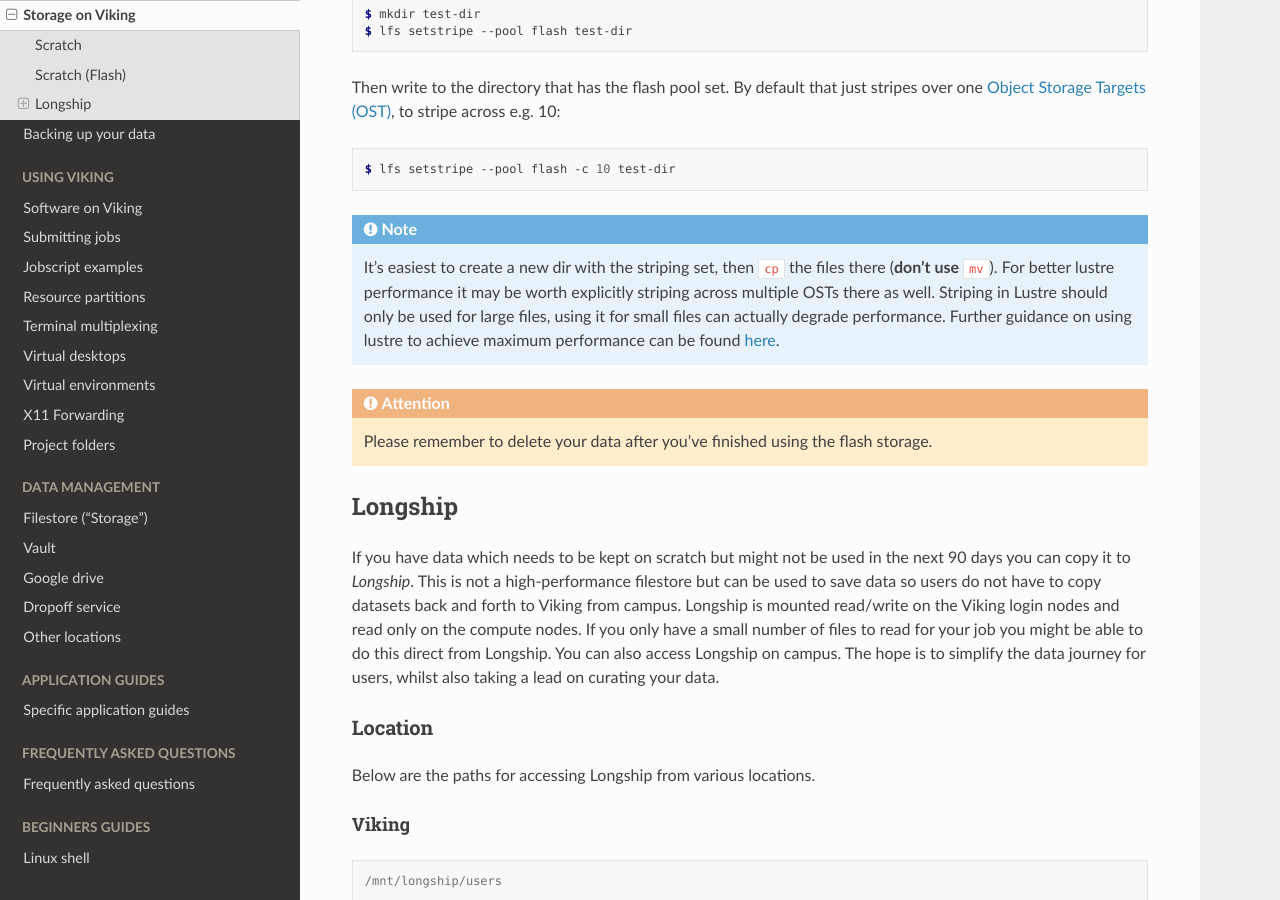
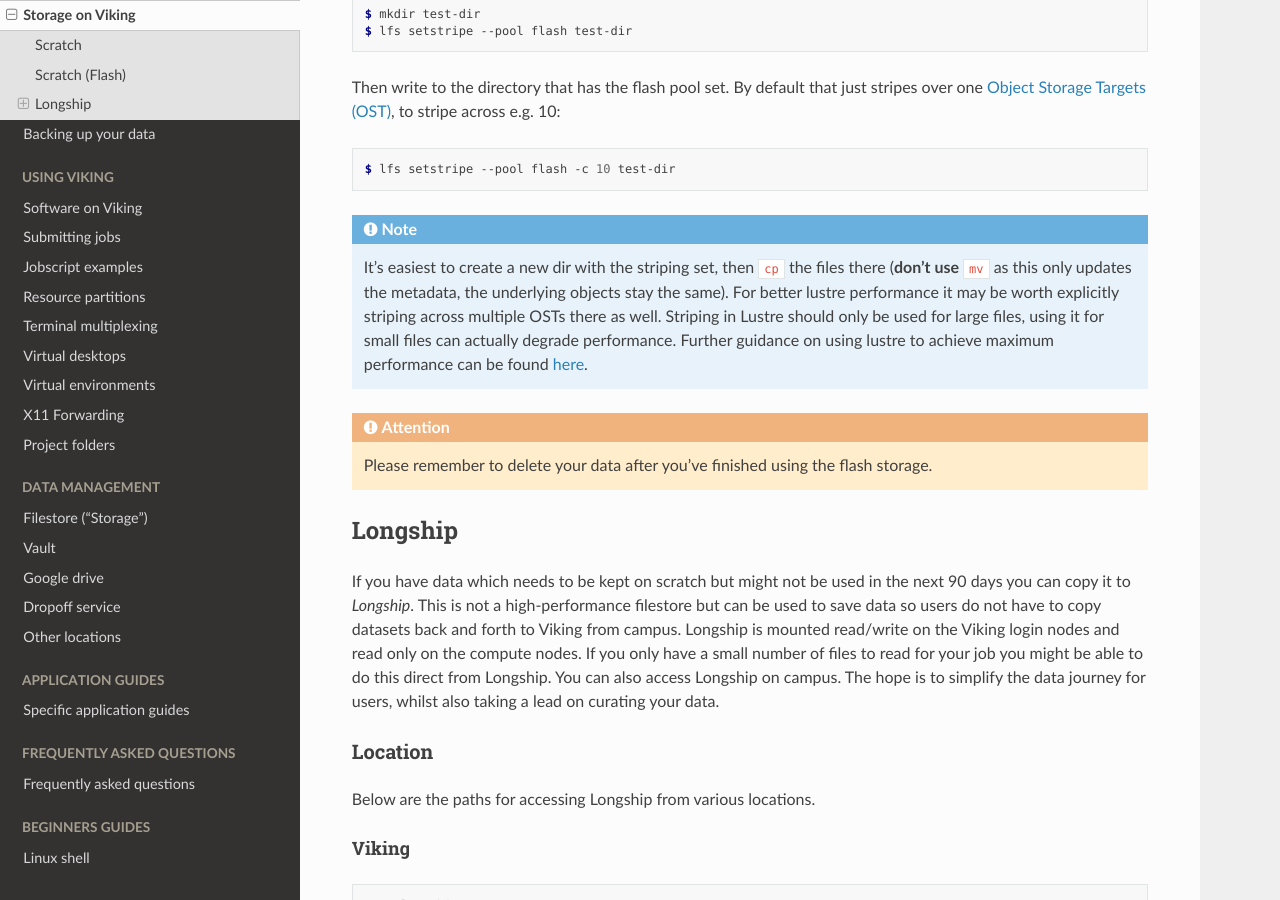
Before and after one commit to university-of-york/research-it-documentation, a Sphinx documentation site: the page built from docs/source/getting_started/storage_on_viking.rst, in a window 1280 px wide and 900 px high, scrolled down 1192 px. Built offline with Sphinx 7.4.7 and the Read the Docs theme 2.0.0, drawn with Linux system fonts in a browser that asks for light colours.

Commit message:
add detail for striping and not using 'mv'

```diff
--- a/docs/source/getting_started/storage_on_viking.rst
+++ b/docs/source/getting_started/storage_on_viking.rst
@@ -67,7 +67,7 @@
 
 .. note::
 
-    It's easiest to create a new dir with the striping set, then ``cp`` the files there (**don't use** ``mv``). For better lustre performance it may be worth explicitly striping across multiple OSTs there as well. Striping in Lustre should only be used for large files, using it for small files can actually degrade performance. Further guidance on using lustre to achieve maximum performance can be found `here <https://oit.utk.edu/hpsc/lustre-striping-guide/>`_.
+    It's easiest to create a new dir with the striping set, then ``cp`` the files there (**don't use** ``mv`` as this only updates the metadata, the underlying objects stay the same). For better lustre performance it may be worth explicitly striping across multiple OSTs there as well. Striping in Lustre should only be used for large files, using it for small files can actually degrade performance. Further guidance on using lustre to achieve maximum performance can be found `here <https://oit.utk.edu/hpsc/lustre-striping-guide/>`_.
 
 .. attention::
 
```
